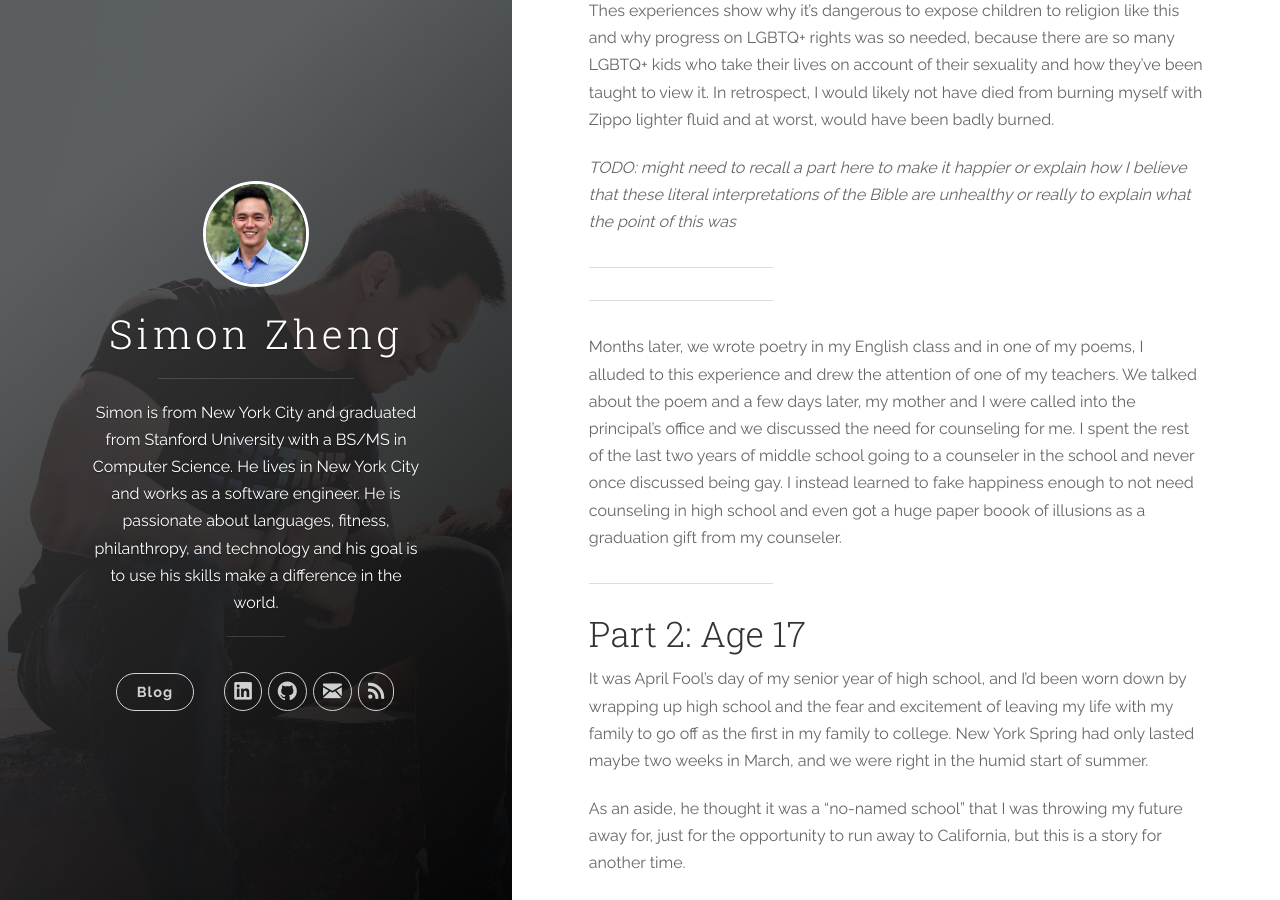
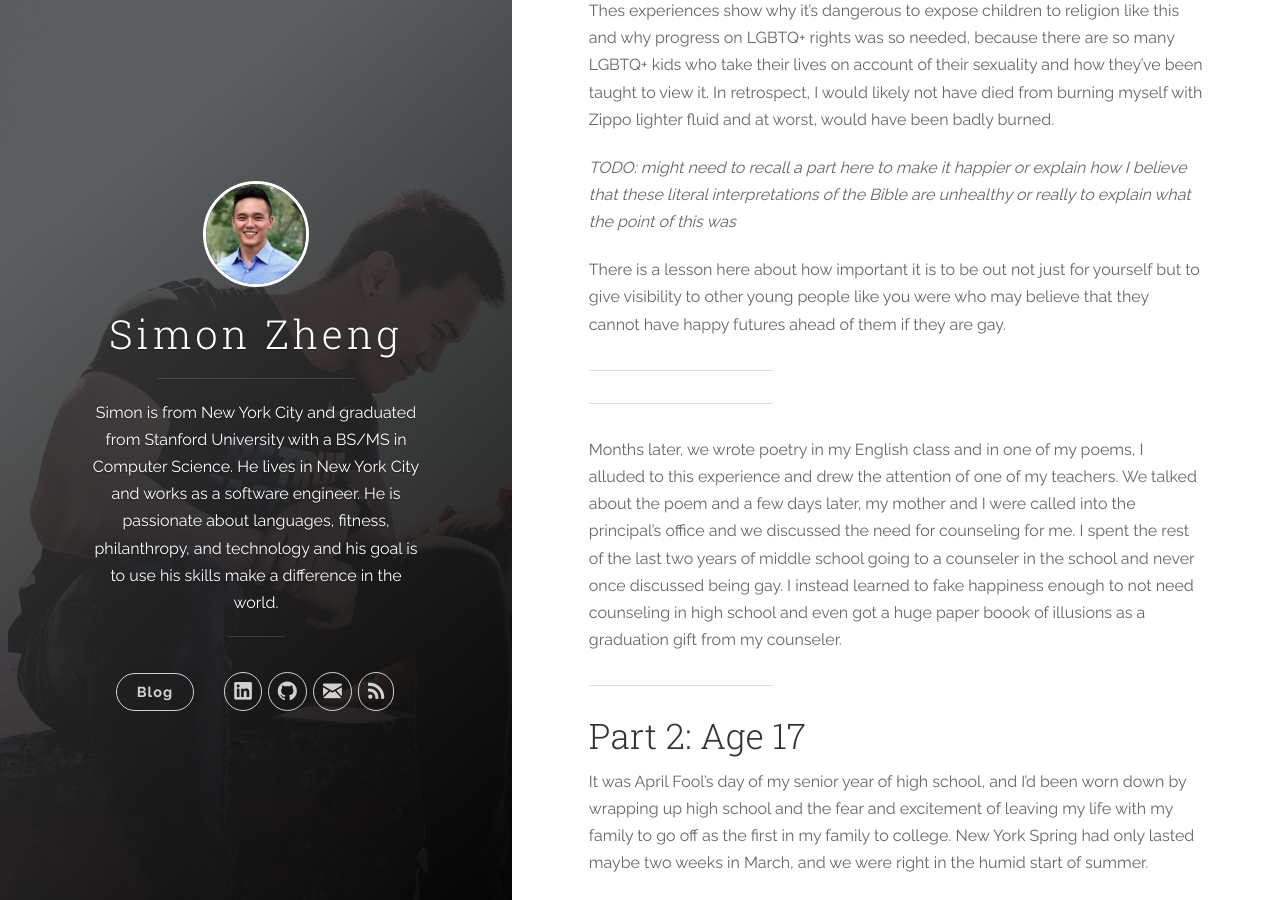
Before and after one commit to simonzheng/simonzheng.github.io, a Jekyll site: the page built from _posts/2018-07-28-love-simon.markdown, in a window 1280 px wide and 900 px high, scrolled down 1504 px. Built offline with Jekyll 4.4.1, drawn with Linux system fonts in a browser that asks for light colours; nearby versions of some CDN libraries; comment, search, counter and statistics services are not loaded.

Commit message:
Add important line about the message that I want to convey " how important it is to be out not just for yourself but to give visibility to other young people like you were who may be living with the thought that they cannot have happy futures ahead of them if they are gay"

```diff
--- a/_posts/2018-07-28-love-simon.markdown
+++ b/_posts/2018-07-28-love-simon.markdown
@@ -26,6 +26,8 @@ Unfortunately, this experience is not uncommon. In one of my churches, the pasto
 Thes experiences show why it's dangerous to expose children to religion like this and why progress on LGBTQ+ rights was so needed, because there are so many LGBTQ+ kids who take their lives on account of their sexuality and how they've been taught to view it. In retrospect, I would likely not have died from burning myself with Zippo lighter fluid and at worst, would have been badly burned.
 
 _TODO: might need to recall a part here to make it happier or explain how I believe that these literal interpretations of the Bible are unhealthy or really to explain what the point of this was_
+
+There is a lesson here about how important it is to be out not just for yourself but to give visibility to other young people like you were who may believe that they cannot have happy futures ahead of them if they are gay.
 
 
 
```
